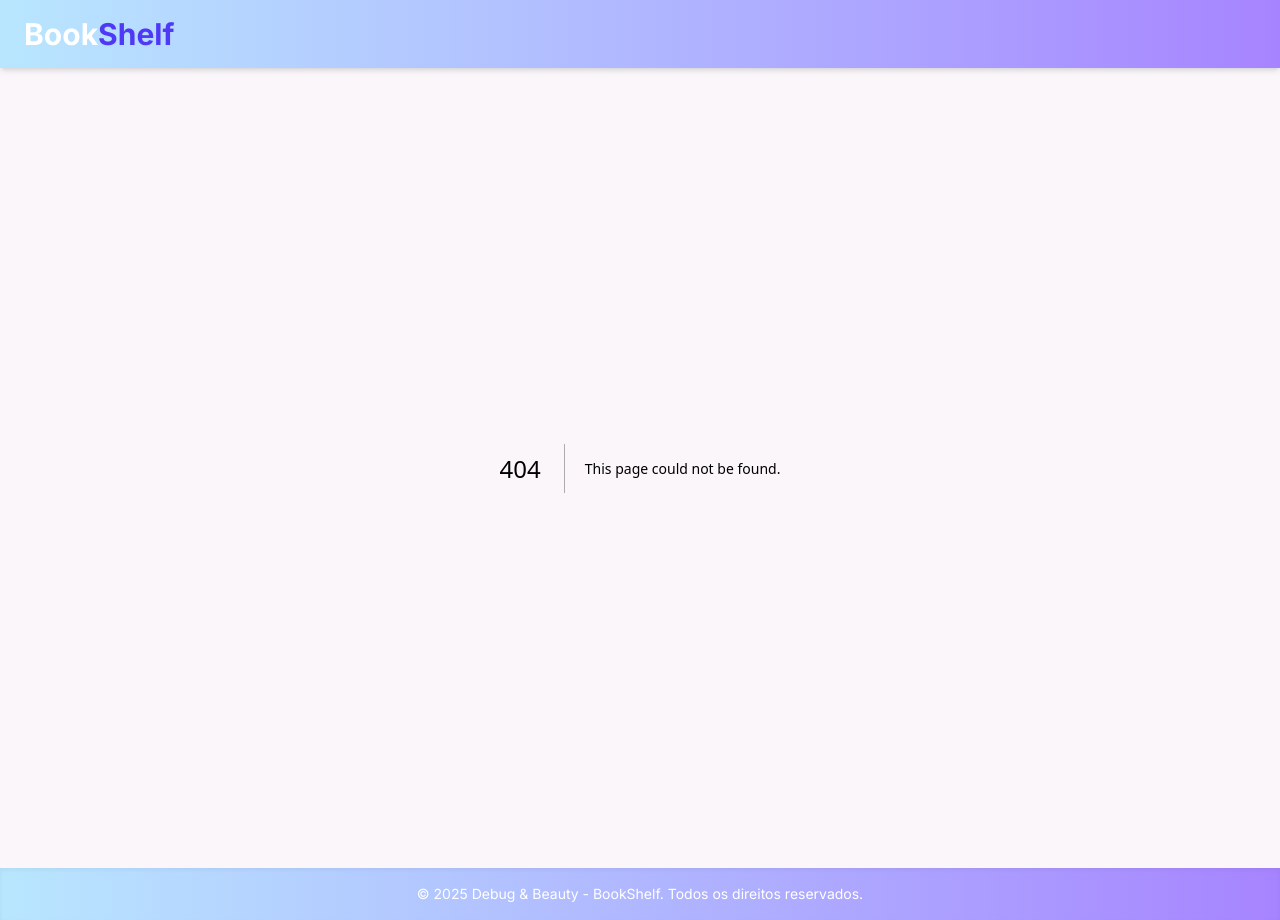
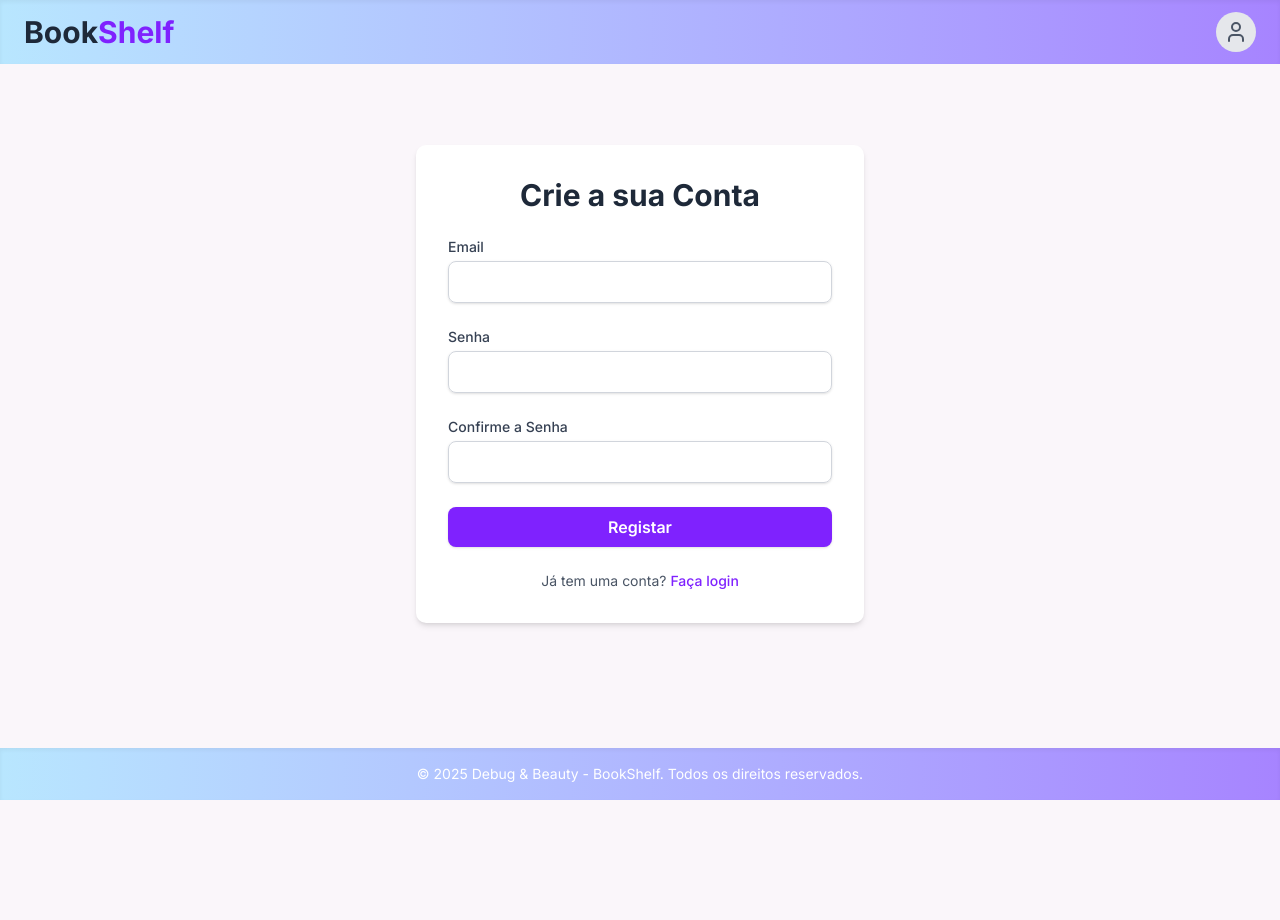
Before and after one commit to Debug-Beauty/bookshelf, a Next.js app: page /register in a window 1280 px wide. Before the commit this address had no page. After the commit the page ends 800 px from the top, so only its background shows below. Built offline with nearby package versions, Linux system fonts and the light colour scheme.

Commit message:
feat: adiciona menu, páginas de login e cadastro
 - Cria as páginas de login, cadastro e um sistema de autenticação simples para teste.

 - A página de "Preferências" ainda precisa de ser feita.

```diff
--- a/app/components/Header.tsx
+++ b/app/components/Header.tsx
@@ -1,15 +1,82 @@
-import React from 'react';
+"use client";
+
+import React, { useState, useEffect, useRef } from 'react';
+import { useRouter } from 'next/navigation';
+import { User, BookMarked, LogOut } from 'lucide-react';
+import { toast } from 'sonner';
+
+const ProfileMenu = ({ isOpen }: { isOpen: boolean }) => {
+    const router = useRouter();
+
+    const handleLogout = () => {
+        localStorage.removeItem('bookshelf_isLoggedIn');
+        toast.info("Sessão terminada.");
+
+        setTimeout(() => {
+          window.location.href = '/login';
+        }, 1000);
+    };
+
+    return (
+        <div className={`absolute right-0 mt-2 w-56 origin-top-right rounded-md bg-white shadow-lg ring-1 ring-black ring-opacity-5 focus:outline-none transition-all duration-200 ease-out ${isOpen ? 'opacity-100 scale-100' : 'opacity-0 scale-95 pointer-events-none'}`} role="menu">
+            <div className="py-1" role="none">
+                <a href="/#minha-biblioteca" className="text-gray-700 block px-4 py-2 text-sm hover:bg-gray-100" role="menuitem">
+                    <span className="flex items-center gap-3">
+                        <BookMarked className="h-4 w-4" /> Minha Estante
+                    </span>
+                </a>
+                <a href="/preferencias" className="text-gray-700 block px-4 py-2 text-sm hover:bg-gray-100" role="menuitem">
+                    <span className="flex items-center gap-3">
+                        <User className="h-4 w-4" /> Preferências
+                    </span>
+                </a>
+                <div className="border-t my-1"></div>
+                <button
+                    onClick={handleLogout}
+                    className="w-full text-left text-red-600 block px-4 py-2 text-sm hover:bg-red-50"
+                    role="menuitem"
+                >
+                    <span className="flex items-center gap-3 font-medium">
+                        <LogOut className="h-4 w-4" /> Sair
+                    </span>
+                </button>
+            </div>
+        </div>
+    );
+};
 
 const Header = () => {
-  return (
-    <header className="bg-gradient-to-r from-sky-200 to-violet-400 shadow-md">
-      <nav className="container mx-auto px-6 py-4">
-        <h1 className="text-3xl font-bold text-white">
-          Book<span className="text-indigo-600">Shelf</span>
-        </h1>
-      </nav>
-    </header>
-  );
+    const [isMenuOpen, setIsMenuOpen] = useState(false);
+    const menuRef = useRef<HTMLDivElement>(null);
+
+    useEffect(() => {
+        const handleClickOutside = (event: MouseEvent) => {
+            if (menuRef.current && !menuRef.current.contains(event.target as Node)) {
+                setIsMenuOpen(false);
+            }
+        };
+        document.addEventListener('mousedown', handleClickOutside);
+        return () => document.removeEventListener('mousedown', handleClickOutside);
+    }, []);
+
+    return (
+        <header className="bg-gradient-to-r from-sky-200 to-violet-400 shadow-inner mt-auto">
+            <div className="container mx-auto px-6 py-3 flex justify-between items-center">
+                <a href="/" className="text-3xl font-bold text-gray-800">
+                    Book<span className="text-violet-600">Shelf</span>
+                </a>
+                <div className="relative" ref={menuRef}>
+                    <button
+                        onClick={() => setIsMenuOpen(!isMenuOpen)}
+                        className="h-10 w-10 flex items-center justify-center rounded-full bg-gray-200 hover:bg-gray-300 transition-colors"
+                    >
+                        <User className="h-6 w-6 text-gray-600" />
+                    </button>
+                    <ProfileMenu isOpen={isMenuOpen} />
+                </div>
+            </div>
+        </header>
+    );
 };
 
 export default Header;
--- /dev/null
+++ b/app/login/page.tsx
@@ -0,0 +1,91 @@
+"use client";
+
+import { useState } from 'react';
+import { useRouter } from 'next/navigation';
+import { toast } from 'sonner';
+
+const LoginPage = () => {
+  const [email, setEmail] = useState('test@test.com');
+  const [password, setPassword] = useState('123456');
+  const router = useRouter();
+
+  const handleLogin = (e: React.FormEvent) => {
+    e.preventDefault();
+
+    if (email === 'test@test.com' && password === '123456') {
+      toast.success('Login de teste bem-sucedido!');
+      localStorage.setItem('bookshelf_isLoggedIn', 'true');
+      setTimeout(() => {
+        router.push('/');
+      }, 1500);
+      return;
+    }
+
+    const storedUser = localStorage.getItem('bookshelf_user');
+
+    if (storedUser) {
+      const user = JSON.parse(storedUser);
+      if (user.email === email && user.password === password) {
+        toast.success('Login bem-sucedido! A redirecionar...');
+        localStorage.setItem('bookshelf_isLoggedIn', 'true');
+
+        setTimeout(() => {
+          router.push('/');
+        }, 1500);
+        return;
+      }
+    }
+
+    toast.error('Email ou senha inválidos.');
+  };
+
+  return (
+    <div className="flex items-center justify-center min-h-[80vh]">
+      <div className="w-full max-w-md p-8 space-y-6 bg-white rounded-lg shadow-md">
+        <h1 className="text-3xl font-bold text-center text-gray-800">Login</h1>
+        <form onSubmit={handleLogin} className="space-y-6">
+          <div>
+            <label htmlFor="email" className="block text-sm font-medium text-gray-700">
+              Email
+            </label>
+            <input
+              id="email"
+              type="email"
+              value={email}
+              onChange={(e) => setEmail(e.target.value)}
+              required
+              className="w-full px-3 py-2 mt-1 border border-gray-300 rounded-md shadow-sm focus:outline-none focus:ring-violet-500 focus:border-violet-500"
+            />
+          </div>
+          <div>
+            <label htmlFor="password"  className="block text-sm font-medium text-gray-700">
+              Senha
+            </label>
+            <input
+              id="password"
+              type="password"
+              value={password}
+              onChange={(e) => setPassword(e.target.value)}
+              required
+              className="w-full px-3 py-2 mt-1 border border-gray-300 rounded-md shadow-sm focus:outline-none focus:ring-violet-500 focus:border-violet-500"
+            />
+          </div>
+          <button
+            type="submit"
+            className="w-full py-2 px-4 bg-violet-600 hover:bg-violet-700 text-white font-semibold rounded-md shadow-sm transition-colors"
+          >
+            Entrar
+          </button>
+        </form>
+        <p className="text-sm text-center text-gray-600">
+          Não tem uma conta?{' '}
+          <a href="/register" className="font-medium text-violet-600 hover:underline">
+            Cadastre-se
+          </a>
+        </p>
+      </div>
+    </div>
+  );
+};
+
+export default LoginPage;
--- /dev/null
+++ b/app/register/page.tsx
@@ -0,0 +1,89 @@
+import { redirect } from 'next/navigation';
+import { addUser } from '../../lib/users';
+
+export default function RegisterPage() {
+
+  async function registerUser(formData: FormData) {
+    'use server';
+
+
+    const email = formData.get('email') as string;
+    const password = formData.get('password') as string;
+    const confirmPassword = formData.get('confirmPassword') as string;
+
+
+    if (password !== confirmPassword) {
+      console.error('As senhas não coincidem!');
+
+      return;
+    }
+
+    try {
+      await addUser({ email, password });
+    } catch (error) {
+      console.error(error);
+      return;
+    }
+
+    redirect('/login');
+  }
+
+  return (
+    <div className="flex items-center justify-center min-h-[80vh]">
+      <div className="w-full max-w-md p-8 space-y-6 bg-white rounded-lg shadow-md">
+        <h1 className="text-3xl font-bold text-center text-gray-800">Crie a sua Conta</h1>
+
+        <form action={registerUser} className="space-y-6">
+          <div>
+            <label htmlFor="email" className="block text-sm font-medium text-gray-700">
+              Email
+            </label>
+            <input
+              id="email"
+              name="email"
+              type="email"
+              required
+              className="w-full px-3 py-2 mt-1 border border-gray-300 rounded-md shadow-sm focus:outline-none focus:ring-violet-500 focus:border-violet-500"
+            />
+          </div>
+          <div>
+            <label htmlFor="password"  className="block text-sm font-medium text-gray-700">
+              Senha
+            </label>
+            <input
+              id="password"
+              name="password"
+              type="password"
+              required
+              className="w-full px-3 py-2 mt-1 border border-gray-300 rounded-md shadow-sm focus:outline-none focus:ring-violet-500 focus:border-violet-500"
+            />
+          </div>
+          <div>
+            <label htmlFor="confirmPassword"  className="block text-sm font-medium text-gray-700">
+              Confirme a Senha
+            </label>
+            <input
+              id="confirmPassword"
+              name="confirmPassword"
+              type="password"
+              required
+              className="w-full px-3 py-2 mt-1 border border-gray-300 rounded-md shadow-sm focus:outline-none focus:ring-violet-500 focus:border-violet-500"
+            />
+          </div>
+          <button
+            type="submit"
+            className="w-full py-2 px-4 bg-violet-600 hover:bg-violet-700 text-white font-semibold rounded-md shadow-sm transition-colors"
+          >
+            Registar
+          </button>
+        </form>
+         <p className="text-sm text-center text-gray-600">
+          Já tem uma conta?{' '}
+          <a href="/login" className="font-medium text-violet-600 hover:underline">
+            Faça login
+          </a>
+        </p>
+      </div>
+    </div>
+  );
+}
--- /dev/null
+++ b/lib/users.ts
@@ -0,0 +1,33 @@
+interface User {
+  id: string;
+  email: string;
+  password: string;
+}
+
+const users: User[] = [];
+
+export const addUser = async (newUser: Omit<User, 'id'>): Promise<User> => {
+  await new Promise(resolve => setTimeout(resolve, 500));
+
+  if (users.find(user => user.email === newUser.email)) {
+    throw new Error('Este email já está em uso.');
+  }
+
+  const user = { id: Date.now().toString(), ...newUser };
+  users.push(user);
+  console.log('Utilizadores no servidor após registo:', users);
+  return user;
+};
+
+export const findUserByEmail = async (email: string): Promise<User | undefined> => {
+  await new Promise(resolve => setTimeout(resolve, 500));
+
+  const user = users.find(u => u.email === email);
+  console.log(`Procurando por ${email}, encontrado:`, user);
+
+  if (user) {
+    return user;
+  }
+
+  return undefined;
+};
```
